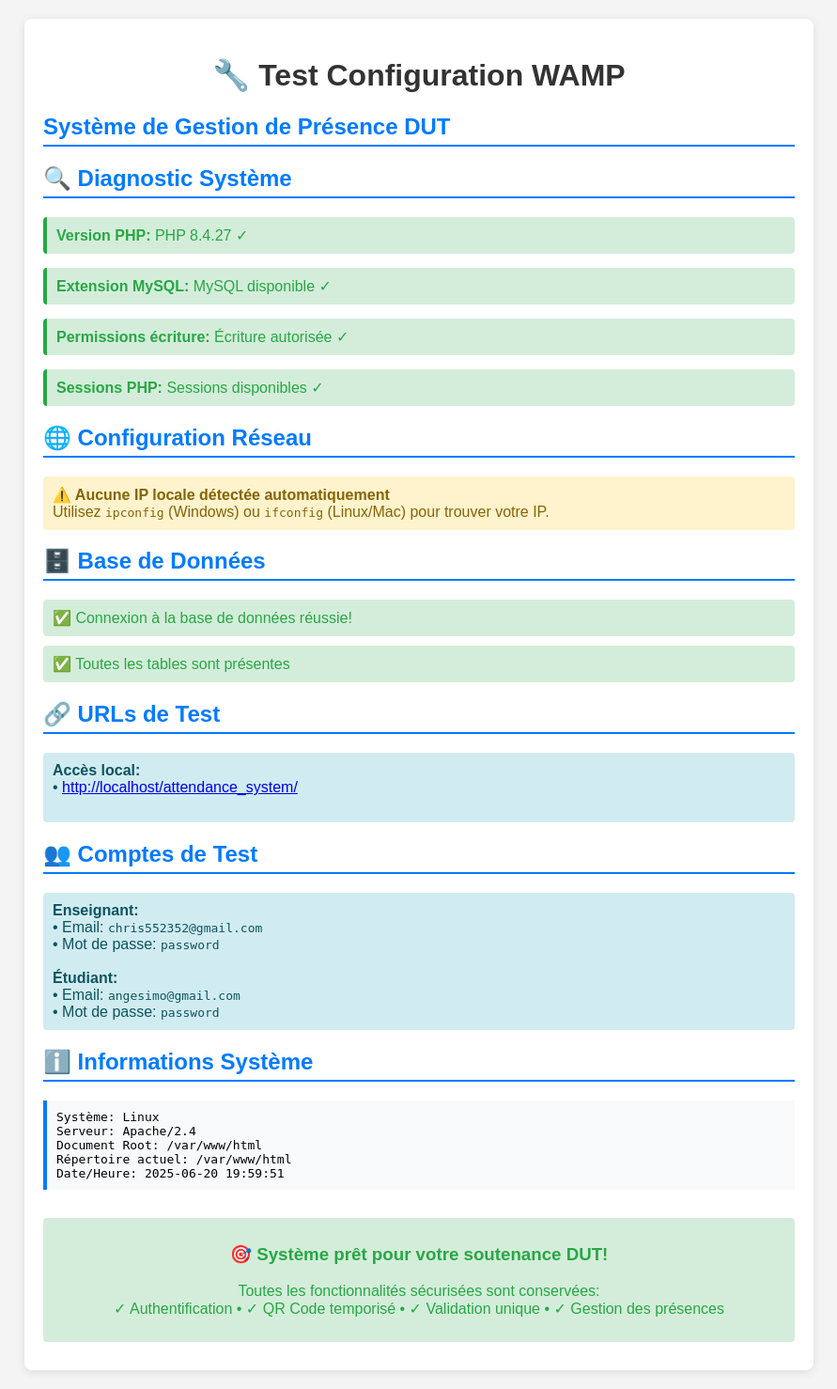
After one commit to Chris552352/attendance_system, a PHP site: page /attendance_system/test_wamp.php in a window 1280 px wide. The commit adds this page. Shown: the whole page at 94% size, without its empty margins (194-1085 px from the left). Run offline with PHP 8.4, Linux system fonts and the light colour scheme.

Commit message:
Enable students to create accounts and provide WAMP installation guide
Adds student account creation feature and installation instructions for WAMP.

Replit-Commit-Author: Agent
Replit-Commit-Session-Id: 6b860cd1-74f9-4d29-a3e7-7f665af8f8bd
Replit-Commit-Screenshot-Url: https://storage.googleapis.com/screenshot-production-us-central1/e1bbb456-f183-4a97-8b7c-2d3f2be4cac7/f9d9724c-23df-4672-9a84-7e43a3f66945.jpg

```diff
--- a/index.php
+++ b/index.php
@@ -57,6 +57,9 @@ include 'includes/header_public.php';
                                     <a href="login_etudiant.php" class="btn btn-primary">
                                         <i class="fas fa-sign-in-alt"></i> Se connecter
                                     </a>
+                                    <a href="inscription_etudiant.php" class="btn btn-success mt-2">
+                                        <i class="fas fa-user-plus"></i> Créer un compte
+                                    </a>
                                     <a href="justifier_absence.php" class="btn btn-outline-primary mt-2">
                                         <i class="fas fa-clipboard-check"></i> Justifier une absence
                                     </a>
--- /dev/null
+++ b/test_wamp.php
@@ -0,0 +1,231 @@
+<?php
+/**
+ * Test de configuration WAMP - Système de Gestion de Présence
+ * Ce fichier vérifie la configuration et affiche les informations nécessaires
+ */
+
+// Configuration pour éviter les erreurs d'affichage
+error_reporting(E_ALL);
+ini_set('display_errors', 1);
+?>
+<!DOCTYPE html>
+<html lang="fr">
+<head>
+    <meta charset="UTF-8">
+    <meta name="viewport" content="width=device-width, initial-scale=1.0">
+    <title>Test Configuration WAMP - Gestion de Présence</title>
+    <style>
+        body { font-family: Arial, sans-serif; margin: 20px; background: #f4f4f4; }
+        .container { max-width: 800px; margin: 0 auto; background: white; padding: 20px; border-radius: 8px; box-shadow: 0 2px 10px rgba(0,0,0,0.1); }
+        .success { color: #28a745; background: #d4edda; padding: 10px; border-radius: 4px; margin: 10px 0; }
+        .error { color: #dc3545; background: #f8d7da; padding: 10px; border-radius: 4px; margin: 10px 0; }
+        .info { color: #0c5460; background: #d1ecf1; padding: 10px; border-radius: 4px; margin: 10px 0; }
+        .warning { color: #856404; background: #fff3cd; padding: 10px; border-radius: 4px; margin: 10px 0; }
+        .code { background: #f8f9fa; padding: 10px; border-left: 4px solid #007bff; margin: 10px 0; font-family: monospace; }
+        h1 { color: #333; text-align: center; }
+        h2 { color: #007bff; border-bottom: 2px solid #007bff; padding-bottom: 5px; }
+        .ip-box { background: #e9ecef; padding: 15px; border-radius: 4px; font-size: 18px; font-weight: bold; text-align: center; }
+        .test-item { margin: 15px 0; padding: 10px; border-left: 4px solid #ccc; }
+        .test-ok { border-left-color: #28a745; }
+        .test-error { border-left-color: #dc3545; }
+    </style>
+</head>
+<body>
+    <div class="container">
+        <h1>🔧 Test Configuration WAMP</h1>
+        <h2>Système de Gestion de Présence DUT</h2>
+
+        <?php
+        // Fonction pour obtenir l'IP locale
+        function getLocalIP() {
+            $ips = [];
+
+            // Méthode 1: $_SERVER
+            if (!empty($_SERVER['SERVER_ADDR'])) {
+                $ips[] = $_SERVER['SERVER_ADDR'];
+            }
+
+            // Méthode 2: Commande système
+            if (PHP_OS_FAMILY === 'Windows') {
+                $output = shell_exec('ipconfig');
+                if (preg_match_all('/IPv4[^\:]*\:\s*([0-9\.]+)/', $output, $matches)) {
+                    foreach ($matches[1] as $ip) {
+                        if ($ip !== '127.0.0.1') {
+                            $ips[] = $ip;
+                        }
+                    }
+                }
+            } else {
+                $output = shell_exec('hostname -I');
+                if ($output) {
+                    $ips = array_merge($ips, explode(' ', trim($output)));
+                }
+            }
+
+            // Filtrer les IPs locales valides
+            $validIPs = [];
+            foreach ($ips as $ip) {
+                $ip = trim($ip);
+                if (filter_var($ip, FILTER_VALIDATE_IP, FILTER_FLAG_NO_PRIV_RANGE | FILTER_FLAG_NO_RES_RANGE) === false &&
+                    filter_var($ip, FILTER_VALIDATE_IP) !== false &&
+                    $ip !== '127.0.0.1') {
+                    $validIPs[] = $ip;
+                }
+            }
+
+            return array_unique($validIPs);
+        }
+
+        // Tests de configuration
+        $tests = [];
+
+        // Test PHP
+        $tests['php'] = [
+            'name' => 'Version PHP',
+            'status' => version_compare(PHP_VERSION, '7.4.0', '>='),
+            'message' => 'PHP ' . PHP_VERSION . (version_compare(PHP_VERSION, '7.4.0', '>=') ? ' ✓' : ' (Minimum 7.4 requis)')
+        ];
+
+        // Test MySQL
+        $tests['mysql'] = [
+            'name' => 'Extension MySQL',
+            'status' => extension_loaded('mysqli') || extension_loaded('pdo_mysql'),
+            'message' => extension_loaded('mysqli') || extension_loaded('pdo_mysql') ? 'MySQL disponible ✓' : 'MySQL non disponible ✗'
+        ];
+
+        // Test écriture
+        $tests['write'] = [
+            'name' => 'Permissions écriture',
+            'status' => is_writable(__DIR__),
+            'message' => is_writable(__DIR__) ? 'Écriture autorisée ✓' : 'Pas de permission d\'écriture ✗'
+        ];
+
+        // Test session
+        $tests['session'] = [
+            'name' => 'Sessions PHP',
+            'status' => function_exists('session_start'),
+            'message' => function_exists('session_start') ? 'Sessions disponibles ✓' : 'Sessions non disponibles ✗'
+        ];
+
+        // Affichage des tests
+        echo "<h2>🔍 Diagnostic Système</h2>";
+        foreach ($tests as $test) {
+            $class = $test['status'] ? 'test-ok success' : 'test-error error';
+            echo "<div class='test-item $class'>";
+            echo "<strong>{$test['name']}:</strong> {$test['message']}";
+            echo "</div>";
+        }
+
+        // Obtenir les IPs
+        $localIPs = getLocalIP();
+
+        echo "<h2>🌐 Configuration Réseau</h2>";
+
+        if (!empty($localIPs)) {
+            echo "<div class='success'>";
+            echo "<strong>IP(s) locale(s) détectée(s):</strong><br>";
+            foreach ($localIPs as $ip) {
+                echo "<div class='ip-box'>$ip</div>";
+            }
+            echo "</div>";
+
+            echo "<div class='info'>";
+            echo "<strong>📋 Instructions de configuration:</strong><br>";
+            echo "1. Copiez l'une des IP ci-dessus<br>";
+            echo "2. Ouvrez le fichier <code>config_reseau.php</code><br>";
+            echo "3. Remplacez la ligne: <code>define('IP_POINT_ACCES', '192.168.1.XX');</code><br>";
+            echo "4. Par: <code>define('IP_POINT_ACCES', 'VOTRE_IP');</code>";
+            echo "</div>";
+        } else {
+            echo "<div class='warning'>";
+            echo "<strong>⚠️ Aucune IP locale détectée automatiquement</strong><br>";
+            echo "Utilisez <code>ipconfig</code> (Windows) ou <code>ifconfig</code> (Linux/Mac) pour trouver votre IP.";
+            echo "</div>";
+        }
+
+        // Test de connexion base de données
+        echo "<h2>🗄️ Base de Données</h2>";
+
+        try {
+            // Essayer la connexion MySQL locale
+            $host = 'localhost';
+            $dbname = 'attendance_system';
+            $username = 'root';
+            $password = '';
+
+            $pdo = new PDO("mysql:host=$host;dbname=$dbname;charset=utf8mb4", $username, $password);
+            echo "<div class='success'>✅ Connexion à la base de données réussie!</div>";
+
+            // Vérifier les tables
+            $tables = ['utilisateurs', 'cours', 'etudiants', 'inscriptions', 'presences'];
+            $existing_tables = [];
+
+            foreach ($tables as $table) {
+                $stmt = $pdo->query("SHOW TABLES LIKE '$table'");
+                if ($stmt->rowCount() > 0) {
+                    $existing_tables[] = $table;
+                }
+            }
+
+            if (count($existing_tables) == count($tables)) {
+                echo "<div class='success'>✅ Toutes les tables sont présentes</div>";
+            } else {
+                echo "<div class='warning'>⚠️ Tables manquantes: " . implode(', ', array_diff($tables, $existing_tables)) . "</div>";
+                echo "<div class='info'>Importez le fichier <code>database/mysql_schema.sql</code> dans phpMyAdmin</div>";
+            }
+
+        } catch (PDOException $e) {
+            echo "<div class='error'>❌ Erreur de connexion à la base de données: " . $e->getMessage() . "</div>";
+            echo "<div class='info'>";
+            echo "<strong>Pour configurer la base de données:</strong><br>";
+            echo "1. Ouvrir phpMyAdmin: <code>http://localhost/phpmyadmin</code><br>";
+            echo "2. Créer une base de données nommée: <code>attendance_system</code><br>";
+            echo "3. Choisir l'interclassement: <code>utf8mb4_unicode_ci</code><br>";
+            echo "4. Importer le fichier: <code>database/mysql_schema.sql</code>";
+            echo "</div>";
+        }
+
+        // URLs de test
+        echo "<h2>🔗 URLs de Test</h2>";
+        echo "<div class='info'>";
+        echo "<strong>Accès local:</strong><br>";
+        echo "• <a href='http://localhost/attendance_system/' target='_blank'>http://localhost/attendance_system/</a><br><br>";
+
+        if (!empty($localIPs)) {
+            echo "<strong>Accès réseau (pour les étudiants):</strong><br>";
+            foreach ($localIPs as $ip) {
+                echo "• <a href='http://$ip/attendance_system/' target='_blank'>http://$ip/attendance_system/</a><br>";
+            }
+        }
+        echo "</div>";
+
+        // Comptes de test
+        echo "<h2>👥 Comptes de Test</h2>";
+        echo "<div class='info'>";
+        echo "<strong>Enseignant:</strong><br>";
+        echo "• Email: <code>chris552352@gmail.com</code><br>";
+        echo "• Mot de passe: <code>password</code><br><br>";
+        echo "<strong>Étudiant:</strong><br>";
+        echo "• Email: <code>angesimo@gmail.com</code><br>";
+        echo "• Mot de passe: <code>password</code><br>";
+        echo "</div>";
+
+        // Informations système
+        echo "<h2>ℹ️ Informations Système</h2>";
+        echo "<div class='code'>";
+        echo "Système: " . PHP_OS . "<br>";
+        echo "Serveur: " . $_SERVER['SERVER_SOFTWARE'] . "<br>";
+        echo "Document Root: " . $_SERVER['DOCUMENT_ROOT'] . "<br>";
+        echo "Répertoire actuel: " . __DIR__ . "<br>";
+        echo "Date/Heure: " . date('Y-m-d H:i:s');
+        echo "</div>";
+        ?>
+
+        <div class="success" style="text-align: center; margin-top: 30px;">
+            <h3>🎯 Système prêt pour votre soutenance DUT!</h3>
+            <p>Toutes les fonctionnalités sécurisées sont conservées:<br>
+            ✓ Authentification • ✓ QR Code temporisé • ✓ Validation unique • ✓ Gestion des présences</p>
+        </div>
+    </div>
+</body>
+</html>
```
Also changed, not shown: creer_comptes_etudiants.php (added, +81 -0 lines), database/mysql_schema.sql (added, +140 -0 lines), inscription_etudiant.php (added, +162 -0 lines), README_INSTALLATION_WAMP.md (added).
